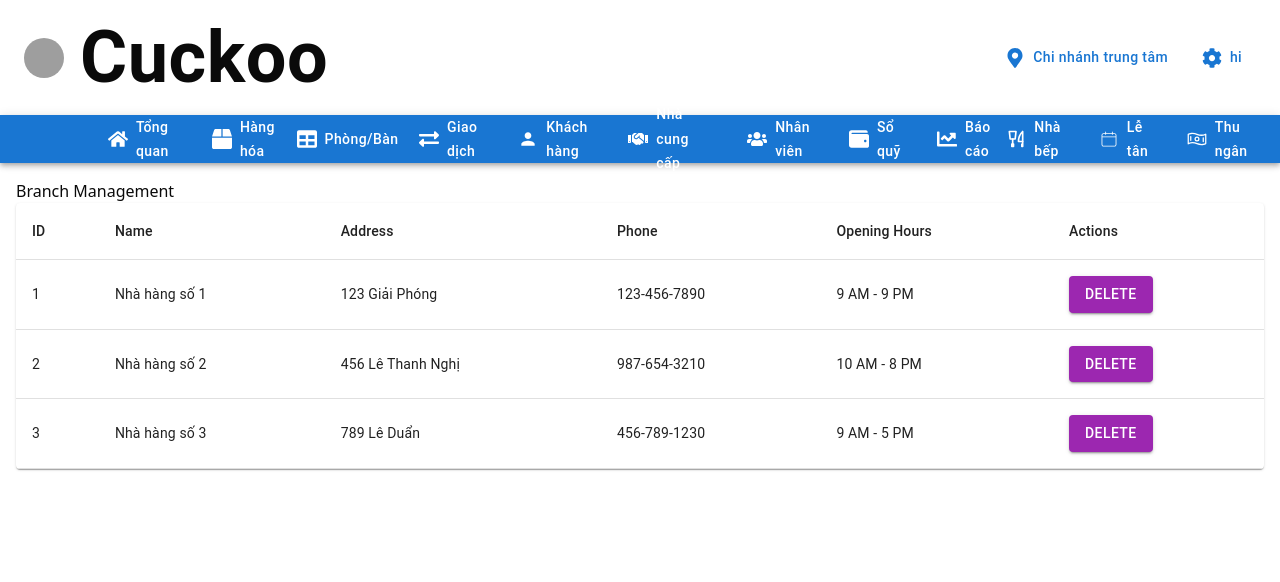
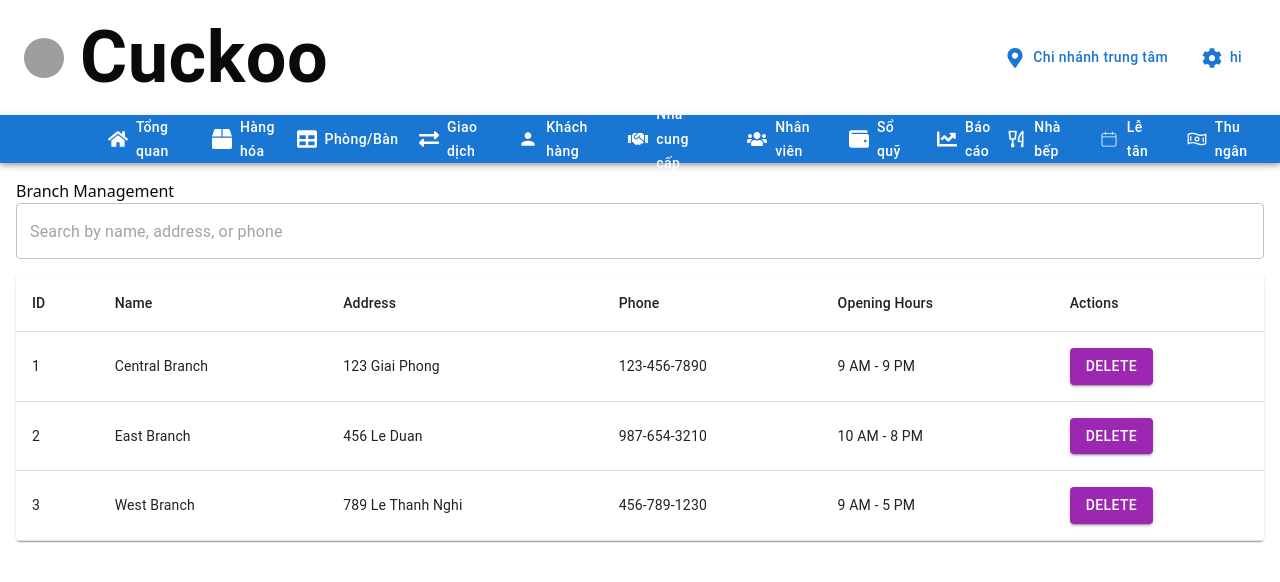
Before and after one commit to l4zy9uy/cuckoo, a React (Vite) app in the folder frontend/: page /cuckoo/branchmanagement in a window 1280 px wide. Shown: the top 582 px of the page. Built offline with nearby package versions, Linux system fonts and the light colour scheme; grey boxes are pictures that could not be loaded.

Commit message:
feat: modify Branch Management page --- add search func

```diff
--- a/frontend/src/pages/BranchManagementPage.tsx
+++ b/frontend/src/pages/BranchManagementPage.tsx
@@ -1,5 +1,16 @@
 import React, { useState } from "react";
-import { Table, TableBody, TableCell, TableContainer, TableHead, TableRow, Paper, Button } from "@mui/material";
+import {
+  Table,
+  TableBody,
+  TableCell,
+  TableContainer,
+  TableHead,
+  TableRow,
+  Paper,
+  Button,
+  TextField,
+  Box,
+} from "@mui/material";
 
 type Branch = {
   id: number;
@@ -10,22 +21,46 @@
 };
 
 const initialBranches: Branch[] = [
-  { id: 1, name: "Nhà hàng số 1", address: "123 Giải Phóng", phone: "123-456-7890", openingHours: "9 AM - 9 PM" },
-  { id: 2, name: "Nhà hàng số 2", address: "456 Lê Thanh Nghị", phone: "987-654-3210", openingHours: "10 AM - 8 PM" },
-  { id: 3, name: "Nhà hàng số 3", address: "789 Lê Duẩn", phone: "456-789-1230", openingHours: "9 AM - 5 PM" },
+  { id: 1, name: "Central Branch", address: "123 Giai Phong", phone: "123-456-7890", openingHours: "9 AM - 9 PM" },
+  { id: 2, name: "East Branch", address: "456 Le Duan", phone: "987-654-3210", openingHours: "10 AM - 8 PM" },
+  { id: 3, name: "West Branch", address: "789 Le Thanh Nghi", phone: "456-789-1230", openingHours: "9 AM - 5 PM" },
 ];
 
 const BranchManagementPage = () => {
   const [branches, setBranches] = useState<Branch[]>(initialBranches);
+  const [searchTerm, setSearchTerm] = useState("");
 
   const handleDelete = (id: number) => {
     const updatedBranches = branches.filter((branch) => branch.id !== id);
     setBranches(updatedBranches);
   };
 
+  const handleSearch = (event: React.ChangeEvent<HTMLInputElement>) => {
+    setSearchTerm(event.target.value);
+  };
+
+  const filteredBranches = branches.filter(
+    (branch) =>
+      branch.name.toLowerCase().includes(searchTerm.toLowerCase()) ||
+      branch.address.toLowerCase().includes(searchTerm.toLowerCase()) ||
+      branch.phone.includes(searchTerm)
+  );
+
   return (
     <div>
       <h1>Branch Management</h1>
+      {/* Search Bar */}
+      <Box sx={{ marginBottom: "1rem" }}>
+        <TextField
+          fullWidth
+          variant="outlined"
+          placeholder="Search by name, address, or phone"
+          value={searchTerm}
+          onChange={handleSearch}
+        />
+      </Box>
+
+      {/* Branch Table */}
       <TableContainer component={Paper}>
         <Table>
           <TableHead>
@@ -39,7 +74,7 @@
             </TableRow>
           </TableHead>
           <TableBody>
-            {branches.map((branch) => (
+            {filteredBranches.map((branch) => (
               <TableRow key={branch.id}>
                 <TableCell>{branch.id}</TableCell>
                 <TableCell>{branch.name}</TableCell>
@@ -57,6 +92,13 @@
                 </TableCell>
               </TableRow>
             ))}
+            {filteredBranches.length === 0 && (
+              <TableRow>
+                <TableCell colSpan={6} align="center">
+                  No branches found
+                </TableCell>
+              </TableRow>
+            )}
           </TableBody>
         </Table>
       </TableContainer>
```
